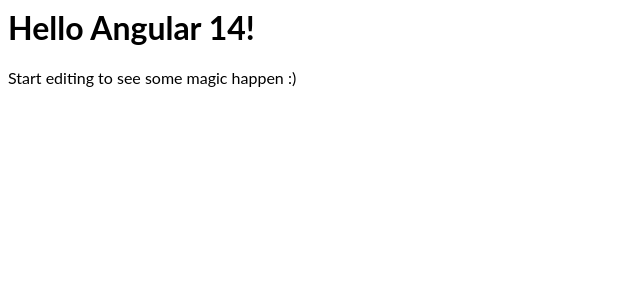
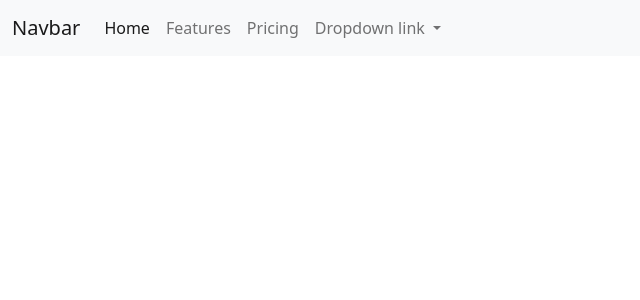
Before and after one commit to isabeela/site-introducao, an Angular app: page / in a window 1280 px wide. Shown: the top 300 px of the page, without its empty margins (0-640 px from the left). Built offline with nearby package versions, Linux system fonts and the light colour scheme.

Commit message:
3 files modified, 3 added

```diff
--- a/src/app/app.component.html
+++ b/src/app/app.component.html
@@ -1,4 +1 @@
-<hello name="{{ name }}"></hello>
-<p>
-  Start editing to see some magic happen :)
-</p>
+<app-navbar> </app-navbar>
--- /dev/null
+++ b/src/app/navbar/navbar.component.html
@@ -0,0 +1,32 @@
+<nav class="navbar navbar-expand-lg navbar-light bg-light">
+  <div class="container-fluid">
+    <a class="navbar-brand" href="#">Navbar</a>
+    <button class="navbar-toggler" type="button" data-bs-toggle="collapse" data-bs-target="#navbarNavDropdown" aria-controls="navbarNavDropdown" aria-expanded="false" aria-label="Toggle navigation">
+    <span class="navbar-toggler-icon"></span>
+  </button>
+    <div class="collapse navbar-collapse" id="navbarNavDropdown">
+      <ul class="navbar-nav">
+        <li class="nav-item">
+          <a class="nav-link active" aria-current="page" href="#">Home</a>
+        </li>
+        <li class="nav-item">
+          <a class="nav-link" href="#">Features</a>
+        </li>
+        <li class="nav-item">
+          <a class="nav-link" href="#">Pricing</a>
+        </li>
+        <li class="nav-item dropdown">
+          <a class="nav-link dropdown-toggle" href="#" id="navbarDropdownMenuLink" role="button"
+            data-bs-toggle="dropdown" aria-expanded="false">
+            Dropdown link
+          </a>
+          <ul class="dropdown-menu" aria-labelledby="navbarDropdownMenuLink">
+            <li><a class="dropdown-item" href="#">Action</a></li>
+            <li><a class="dropdown-item" href="#">Another action</a></li>
+            <li><a class="dropdown-item" href="#">Something else here</a></li>
+          </ul>
+        </li>
+      </ul>
+    </div>
+  </div>
+</nav>
--- /dev/null
+++ b/src/app/navbar/navbar.component.ts
@@ -0,0 +1,15 @@
+import { Component, OnInit } from '@angular/core';
+
+@Component({
+  selector: 'app-navbar',
+  templateUrl: './navbar.component.html',
+  styleUrls: ['./navbar.component.css']
+})
+export class NavbarComponent implements OnInit {
+
+  constructor() { }
+
+  ngOnInit() {
+  }
+
+}
--- a/src/index.html
+++ b/src/index.html
@@ -1 +1,13 @@
-<my-app>loading</my-app>
+<htmL>
+<head>
+  <meta charset="utf-8">
+  <meta name="viewport" content="width=device-width, initial-scale=1">
+  <link href="https://cdn.jsdelivr.net/npm/bootstrap@5.1.0/dist/css/bootstrap.min.css" rel="stylesheet" integrity="sha384-KyZXEAg3QhqLMpG8r+8fhAXLRk2vvoC2f3B09zVXn8CA5QIVfZOJ3BCsw2P0p/We" crossorigin="anonymous">
+</head>
+<body>
+
+  <my-app>loading</my-app>
+
+  <script src="https://cdn.jsdelivr.net/npm/bootstrap@5.1.0/dist/js/bootstrap.bundle.min.js" integrity="sha384-U1DAWAznBHeqEIlVSCgzq+c9gqGAJn5c/t99JyeKa9xxaYpSvHU5awsuZVVFIhvj" crossorigin="anonymous"></script>
+</body>
+</htmL>
```
Also changed, not shown: src/app/app.module.ts (+5 -4 lines), src/app/navbar/navbar.component.css (added).
